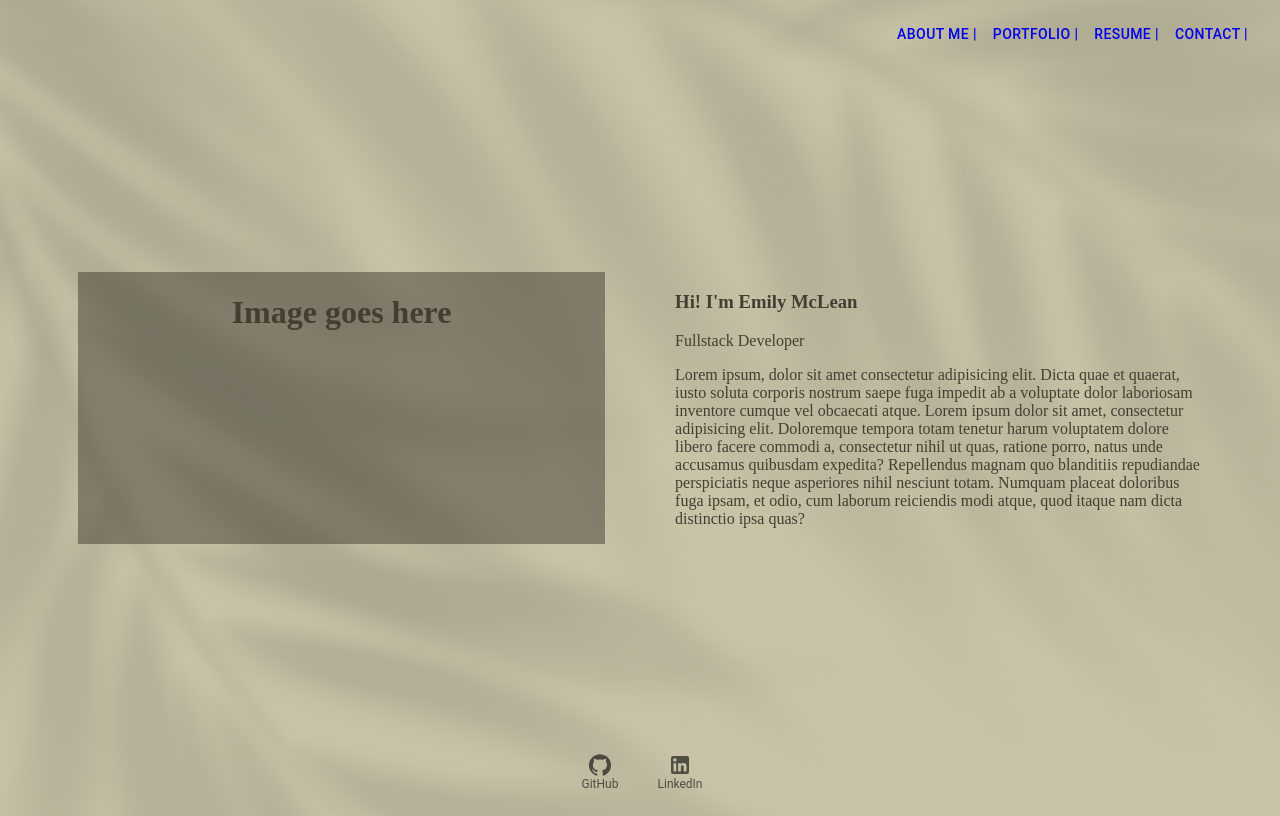
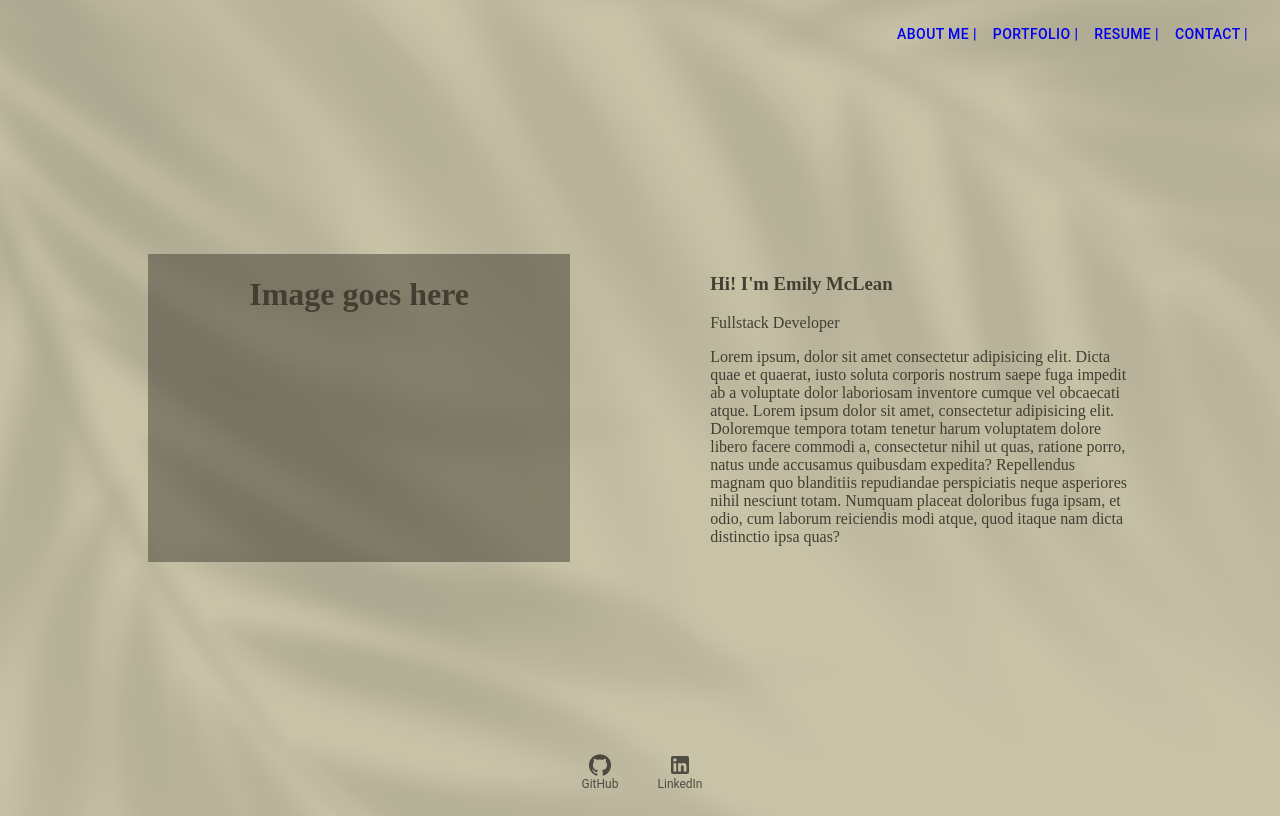
Before and after one commit to emilymclean94/mclean-portfolio, a Next.js app: page /about_me in a window 1280 px wide. Built offline with nearby package versions, Linux system fonts and the light colour scheme.

Commit message:
adjusted size of grid items

```diff
--- a/src/app/about_me/page.jsx
+++ b/src/app/about_me/page.jsx
@@ -26,10 +26,10 @@ const styles = {
 function About() {
   return (
     <Grid container style={styles.container}>
-      <Grid item xs={5} style={styles.aboutContainer}>
+      <Grid item xs={4} style={styles.aboutContainer}>
         <h1>Image goes here</h1>
       </Grid>
-      <Grid item xs={5} style={{ textAlign: "left" }}>
+      <Grid item xs={4} style={{ textAlign: "left" }}>
         <h3>Hi! I'm Emily McLean</h3>
         <p>Fullstack Developer</p>
         <p>
```
